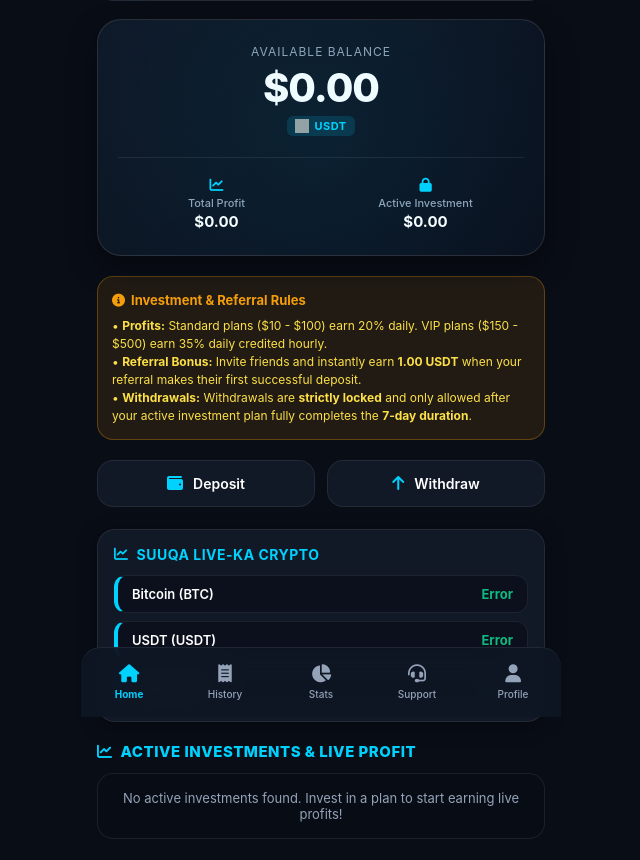
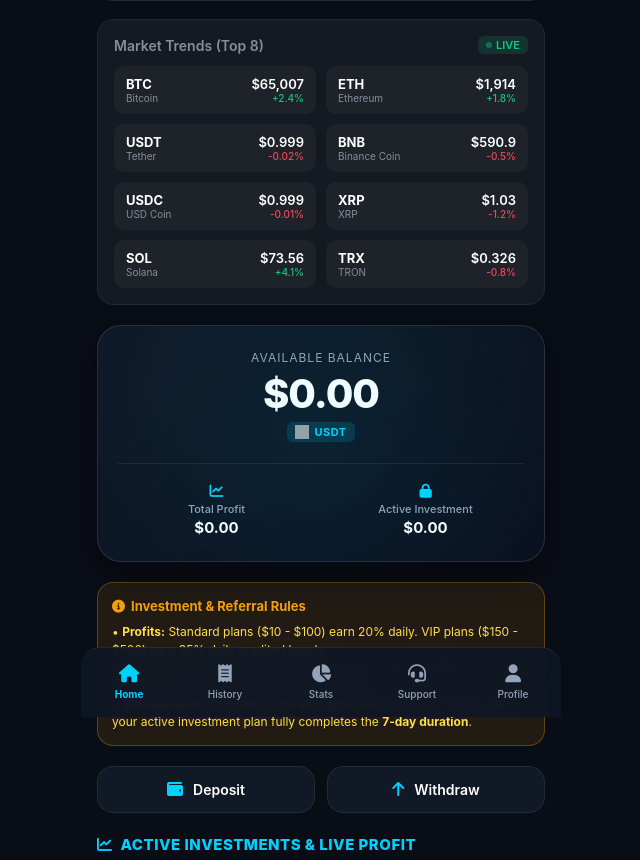
Before and after one commit to hibaqmuse13-ux/my-miniapp, a Flask app: page / in a window 1280 px wide. Shown: the part 83-943 px from the top of the page, without its empty margins (319-959 px from the left). Run offline with Flask 3, Linux system fonts and the light colour scheme; data comes from the database, SQL or seed files in the repository; some libraries are stand-ins or nearby versions; grey boxes are pictures that could not be loaded.

Commit message:
Update index.html

```diff
--- a/templates/index.html
+++ b/templates/index.html
@@ -44,6 +44,106 @@
         .profile small { font-size: 11px; color: var(--text-sub); }
         .verified { font-size: 10px; font-weight: 600; color: #10b981; background: rgba(16, 185, 129, 0.12); padding: 6px 12px; border-radius: 20px; border: 1px solid rgba(16, 185, 129, 0.25); display: flex; align-items: center; gap: 5px; }
 
+        /* LIVE MARKET PRICES SECTION */
+        .market-section {
+            background-color: #151922;
+            border: 1px solid #222734;
+            border-radius: 16px;
+            padding: 16px;
+            margin-bottom: 20px;
+        }
+
+        .market-header {
+            display: flex;
+            justify-content: space-between;
+            align-items: center;
+            margin-bottom: 12px;
+            font-size: 14px;
+            font-weight: 600;
+            color: #848e9c;
+        }
+
+        .market-header .live-badge {
+            background-color: rgba(14, 203, 129, 0.15);
+            color: #0ecb81;
+            padding: 2px 8px;
+            border-radius: 6px;
+            font-size: 11px;
+            display: flex;
+            align-items: center;
+            gap: 4px;
+        }
+
+        .market-header .live-badge::before {
+            content: '';
+            width: 6px;
+            height: 6px;
+            background-color: #0ecb81;
+            border-radius: 50%;
+            display: inline-block;
+            animation: pulse 1.5s infinite;
+        }
+
+        .crypto-grid {
+            display: grid;
+            grid-template-columns: repeat(2, 1fr);
+            gap: 10px;
+        }
+
+        .crypto-item {
+            background-color: #1e2329;
+            border-radius: 10px;
+            padding: 10px 12px;
+            display: flex;
+            justify-content: space-between;
+            align-items: center;
+        }
+
+        .crypto-info {
+            display: flex;
+            flex-direction: column;
+        }
+
+        .crypto-symbol {
+            font-weight: 700;
+            font-size: 13px;
+            color: #ffffff;
+        }
+
+        .crypto-name {
+            font-size: 10px;
+            color: #848e9c;
+        }
+
+        .crypto-price-box {
+            text-align: right;
+        }
+
+        .crypto-price {
+            font-size: 13px;
+            font-weight: 600;
+            color: #ffffff;
+        }
+
+        .crypto-change {
+            font-size: 10px;
+            font-weight: 500;
+        }
+
+        .crypto-change.up {
+            color: #0ecb81;
+        }
+
+        .crypto-change.down {
+            color: #f6465d;
+        }
+
+        @keyframes pulse {
+            0% { opacity: 1; }
+            50% { opacity: 0.4; }
+            100% { opacity: 1; }
+        }
+
         /* Balance Card */
         .balance-card { background: linear-gradient(145deg, rgba(16, 24, 40, 0.9) 0%, rgba(10, 15, 28, 0.95) 100%); border: 1px solid rgba(255, 255, 255, 0.12); border-radius: 24px; padding: 24px 20px; text-align: center; box-shadow: 0 12px 30px rgba(0,0,0,0.4); margin-bottom: 20px; position: relative; overflow: hidden; }
         .balance-card::before { content: ''; position: absolute; top: -50%; left: -50%; width: 200%; height: 200%; background: radial-gradient(circle, rgba(0, 210, 255, 0.08) 0%, transparent 60%); pointer-events: none; }
@@ -76,14 +176,6 @@
         .section-header { font-size: 15px; font-weight: 800; margin: 20px 0 12px 0; display: flex; align-items: center; gap: 8px; text-transform: uppercase; letter-spacing: 0.5px; }
         .section-header.standard { color: var(--accent-cyan); }
         .section-header.vip { color: #f59e0b; }
-
-        /* Crypto Live Price Card Styles */
-        .crypto-price-card { background: var(--card-bg); border: 1px solid var(--card-border); border-radius: 18px; padding: 16px; margin-bottom: 20px; backdrop-filter: blur(10px); box-shadow: 0 4px 20px rgba(0, 0, 0, 0.4); }
-        .crypto-price-card h3 { font-size: 14px; font-weight: 700; margin-bottom: 12px; color: var(--accent-cyan); display: flex; align-items: center; gap: 8px; text-transform: uppercase; letter-spacing: 0.5px; }
-        .price-list { display: flex; flex-direction: column; gap: 8px; }
-        .price-item { display: flex; justify-content: space-between; align-items: center; background: rgba(9, 13, 22, 0.6); padding: 10px 14px; border-radius: 12px; border: 1px solid var(--card-border); border-left: 4px solid var(--accent-cyan); }
-        .crypto-name { font-size: 13px; font-weight: 600; color: #fff; }
-        .price-value { font-size: 13px; font-weight: 700; color: #10b981; }
 
         /* Plans Grid */
         .plans-grid { display: grid; grid-template-columns: 1fr 1fr; gap: 12px; margin-bottom: 20px; }
@@ -206,6 +298,112 @@
     </div>
 </header>
 
+<!-- LIVE MARKET PRICES SECTION -->
+<div class="market-section">
+    <div class="market-header">
+        <span>Market Trends (Top 8)</span>
+        <span class="live-badge">LIVE</span>
+    </div>
+
+    <div class="crypto-grid">
+        <!-- 1. BTC -->
+        <div class="crypto-item">
+            <div class="crypto-info">
+                <span class="crypto-symbol">BTC</span>
+                <span class="crypto-name">Bitcoin</span>
+            </div>
+            <div class="crypto-price-box">
+                <div class="crypto-price">$65,007</div>
+                <div class="crypto-change up">+2.4%</div>
+            </div>
+        </div>
+
+        <!-- 2. ETH -->
+        <div class="crypto-item">
+            <div class="crypto-info">
+                <span class="crypto-symbol">ETH</span>
+                <span class="crypto-name">Ethereum</span>
+            </div>
+            <div class="crypto-price-box">
+                <div class="crypto-price">$1,914</div>
+                <div class="crypto-change up">+1.8%</div>
+            </div>
+        </div>
+
+        <!-- 3. USDT -->
+        <div class="crypto-item">
+            <div class="crypto-info">
+                <span class="crypto-symbol">USDT</span>
+                <span class="crypto-name">Tether</span>
+            </div>
+            <div class="crypto-price-box">
+                <div class="crypto-price">$0.999</div>
+                <div class="crypto-change down">-0.02%</div>
+            </div>
+        </div>
+
+        <!-- 4. BNB -->
+        <div class="crypto-item">
+            <div class="crypto-info">
+                <span class="crypto-symbol">BNB</span>
+                <span class="crypto-name">Binance Coin</span>
+            </div>
+            <div class="crypto-price-box">
+                <div class="crypto-price">$590.9</div>
+                <div class="crypto-change down">-0.5%</div>
+            </div>
+        </div>
+
+        <!-- 5. USDC -->
+        <div class="crypto-item">
+            <div class="crypto-info">
+                <span class="crypto-symbol">USDC</span>
+                <span class="crypto-name">USD Coin</span>
+            </div>
+            <div class="crypto-price-box">
+                <div class="crypto-price">$0.999</div>
+                <div class="crypto-change down">-0.01%</div>
+            </div>
+        </div>
+
+        <!-- 6. XRP -->
+        <div class="crypto-item">
+            <div class="crypto-info">
+                <span class="crypto-symbol">XRP</span>
+                <span class="crypto-name">XRP</span>
+            </div>
+            <div class="crypto-price-box">
+                <div class="crypto-price">$1.03</div>
+                <div class="crypto-change down">-1.2%</div>
+            </div>
+        </div>
+
+        <!-- 7. SOL -->
+        <div class="crypto-item">
+            <div class="crypto-info">
+                <span class="crypto-symbol">SOL</span>
+                <span class="crypto-name">Solana</span>
+            </div>
+            <div class="crypto-price-box">
+                <div class="crypto-price">$73.56</div>
+                <div class="crypto-change up">+4.1%</div>
+            </div>
+        </div>
+
+        <!-- 8. TRX -->
+        <div class="crypto-item">
+            <div class="crypto-info">
+                <span class="crypto-symbol">TRX</span>
+                <span class="crypto-name">TRON</span>
+            </div>
+            <div class="crypto-price-box">
+                <div class="crypto-price">$0.326</div>
+                <div class="crypto-change down">-0.8%</div>
+            </div>
+        </div>
+    </div>
+</div>
+
 <!-- Balance Section -->
 <section class="balance-card">
     <p>Available Balance</p>
@@ -248,26 +446,6 @@
 
 <!-- Home / Plans Page -->
 <section id="invest" class="page active">
-
-    <!-- LIVE CRYPTO MARKET PRICES CARD (INTEGRATED) -->
-    <div class="crypto-price-card">
-        <h3><i class="fa-solid fa-chart-line"></i> Suuqa Live-ka Crypto</h3>
-        <div class="price-list">
-            <div class="price-item">
-                <span class="crypto-name">Bitcoin (BTC)</span>
-                <span id="btc-price" class="price-value">Loading...</span>
-            </div>
-            <div class="price-item">
-                <span class="crypto-name">USDT (USDT)</span>
-                <span id="usdt-price" class="price-value">Loading...</span>
-            </div>
-            <div class="price-item">
-                <span class="crypto-name">Solana (SOL)</span>
-                <span id="sol-price" class="price-value">Loading...</span>
-            </div>
-        </div>
-    </div>
-
     <!-- Active Investments & Live Profit Section -->
     <div class="section-header standard" style="margin-top: 5px;">
         <i class="fa-solid fa-chart-line"></i> Active Investments & Live Profit
@@ -631,32 +809,9 @@
         updateDepositAddress();
         updateWithdrawIcon();
 
-        // Soo jiidashada qiimaha Live-ka Crypto
-        fetchCryptoPrices();
-        setInterval(fetchCryptoPrices, 60000);
-
         setInterval(updateLiveProfits, 1000);
         initRealAndFakeToasts();
     });
-
-    // Shaqada Live Prices-ka CoinGecko API
-    async function fetchCryptoPrices() {
-        try {
-            const response = await fetch('https://api.coingecko.com/api/v3/simple/price?ids=bitcoin,tether,solana&vs_currencies=usd');
-            const data = await response.json();
-
-            if (data) {
-                if(data.bitcoin) document.getElementById('btc-price').innerText = `$${data.bitcoin.usd.toLocaleString()}`;
-                if(data.tether) document.getElementById('usdt-price').innerText = `$${data.tether.usd.toLocaleString()}`;
-                if(data.solana) document.getElementById('sol-price').innerText = `$${data.solana.usd.toLocaleString()}`;
-            }
-        } catch (error) {
-            console.error('Cillad ayaa dhacday:', error);
-            document.getElementById('btc-price').innerText = 'Error';
-            document.getElementById('usdt-price').innerText = 'Error';
-            document.getElementById('sol-price').innerText = 'Error';
-        }
-    }
 
     async function initTelegramUser() {
         const tg = window.Telegram?.WebApp;
@@ -721,7 +876,13 @@
             "@CryptoKing", "@AliAhmed", "@MohamedSaeed", "@Farah99", "@LibanX",
             "@Samantar", "@Nasteexo", "@KhadarAdmin", "@HindaWeb", "@GuledTech",
             "@Barkhad", "@HodanStar", "@AbdiCashir", "@Ilhaan99", "@Warsame01",
-            "@AhmedCrypto", "@AbdiStar", "@LibanBinance", "@FaysalTrader", "@KhadijaVIP"
+            "@AhmedCrypto", "@AbdiStar", "@LibanBinance", "@FaysalTrader", "@KhadijaVIP",
+            "@SagalMoon", "@ZakariaUSDT", "@CabdallaMax", "@YuusufPro", "@NajmaTech",
+            "@FarhiyaSol", "@BashiirInv", "@GuledX", "@NuuraWeb", "@AadenCrypto",
+            "@HamdaStar", "@MustafeTr", "@DeeqoGold", "@IbrahimMax", "@IkranVIP",
+            "@MahadTron", "@SamiraBinance", "@MukhtaarTr", "@MunaWeb", "@AbdikafiSol",
+            "@SafiaTech", "@CabdiGold", "@HassanTron", "@NasraVIP", "@KhaalidPro",
+            "@AmalCrypto", "@ZakariyeX", "@LeylaStar", "@CabdulahiTr", "@SahraMoon"
         ];
 
         const standardFakeAmounts = [10, 20, 30, 40, 50, 60, 70, 80, 90, 100];
```
